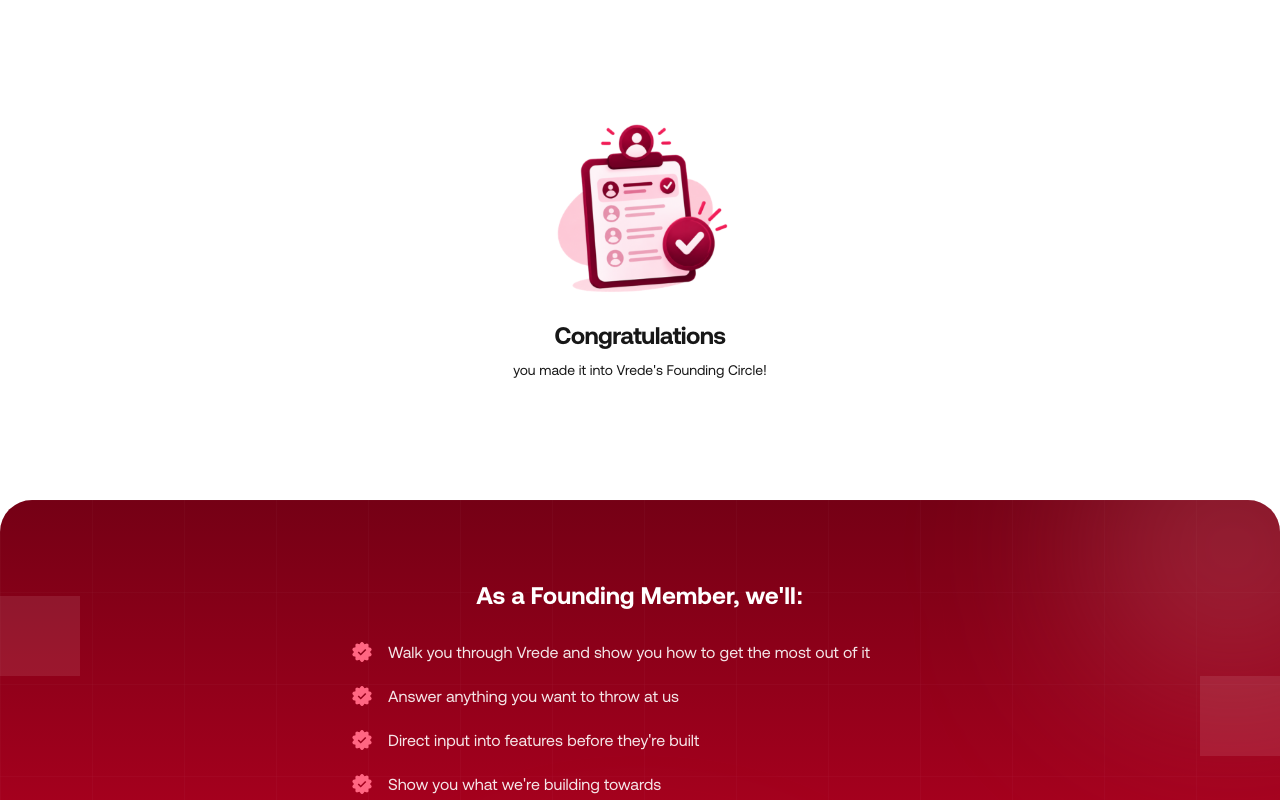
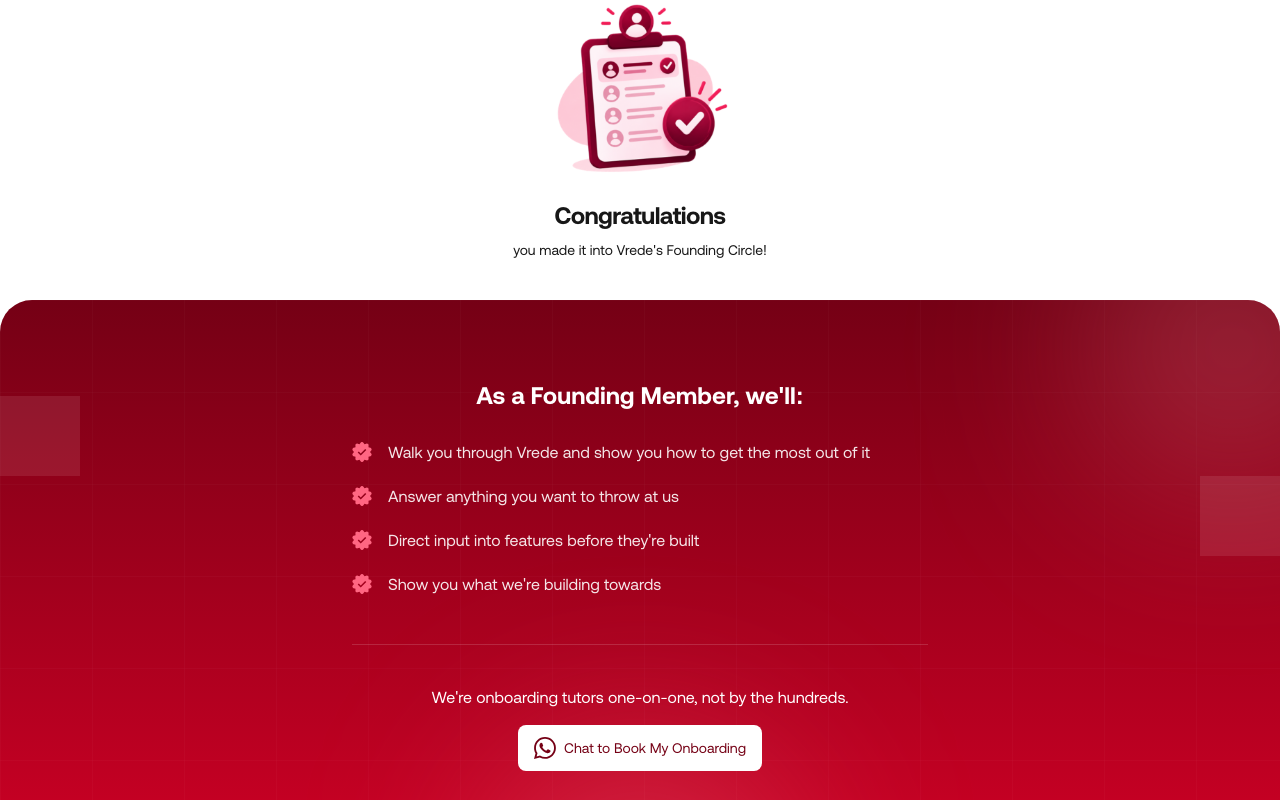
Before and after one commit to varsigram2024/vrede.landing.page, a React (Vite) app: page /early-access/tutor/submitted in a window 1280 px wide. Built offline with nearby package versions, Linux system fonts and the light colour scheme.

Commit message:
I LOVE YOU?

```diff
--- a/src/pages/early-access/tutor/TutorSubmittedPage.tsx
+++ b/src/pages/early-access/tutor/TutorSubmittedPage.tsx
@@ -14,9 +14,9 @@
   const navigate = useNavigate();
 
   return (
-    <main className="min-h-screen bg-white text-[#171717]">
+    <main className="min-h-screen bg-white text-[#171717] space-y-10">
       {/* Congratulations */}
-      <section className="flex min-h-[420px] flex-col items-center justify-center px-6 text-center sm:min-h-[500px]">
+      <section className="flex flex-col items-center justify-center px-6 text-center">
         <ScrollReveal direction="up">
           <div className="flex flex-col items-center">
             <img
```
Also changed, not shown: 1 other file (tests, documents, lock files or other folders).
